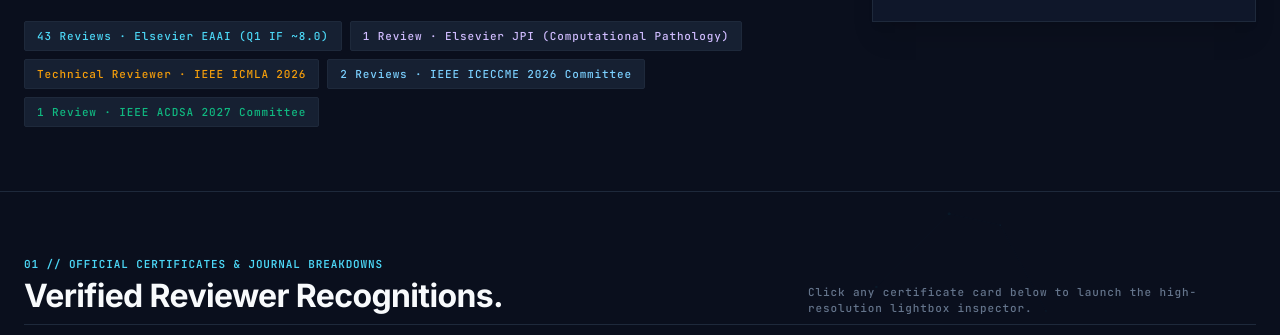
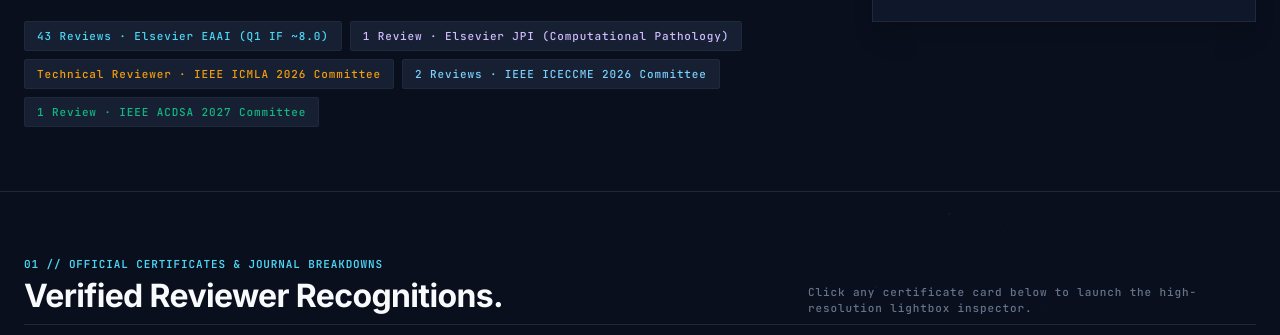
Before and after one commit to MufakirAnsari/portfolio, a plain HTML site: page reviews.html in a window 1280 px wide. Shown: the part 465-800 px from the top of the page. Drawn offline with nearby package versions, Linux system fonts and the light colour scheme.

Commit message:
Update reviewer affiliation in reviews.html

```diff
--- a/reviews.html
+++ b/reviews.html
@@ -293,7 +293,7 @@
                 1 Review · Elsevier JPI (Computational Pathology)
               </span>
               <span class="px-3 py-1.5 bg-surface-overlay rounded text-[#f59e0b] font-label-mono-sm text-label-mono-sm border border-border-subtle">
-                Technical Reviewer · IEEE ICMLA 2026
+                Technical Reviewer · IEEE ICMLA 2026 Committee
               </span>
               <span class="px-3 py-1.5 bg-surface-overlay rounded text-tertiary font-label-mono-sm text-label-mono-sm border border-border-subtle">
                 2 Reviews · IEEE ICECCME 2026 Committee
```
